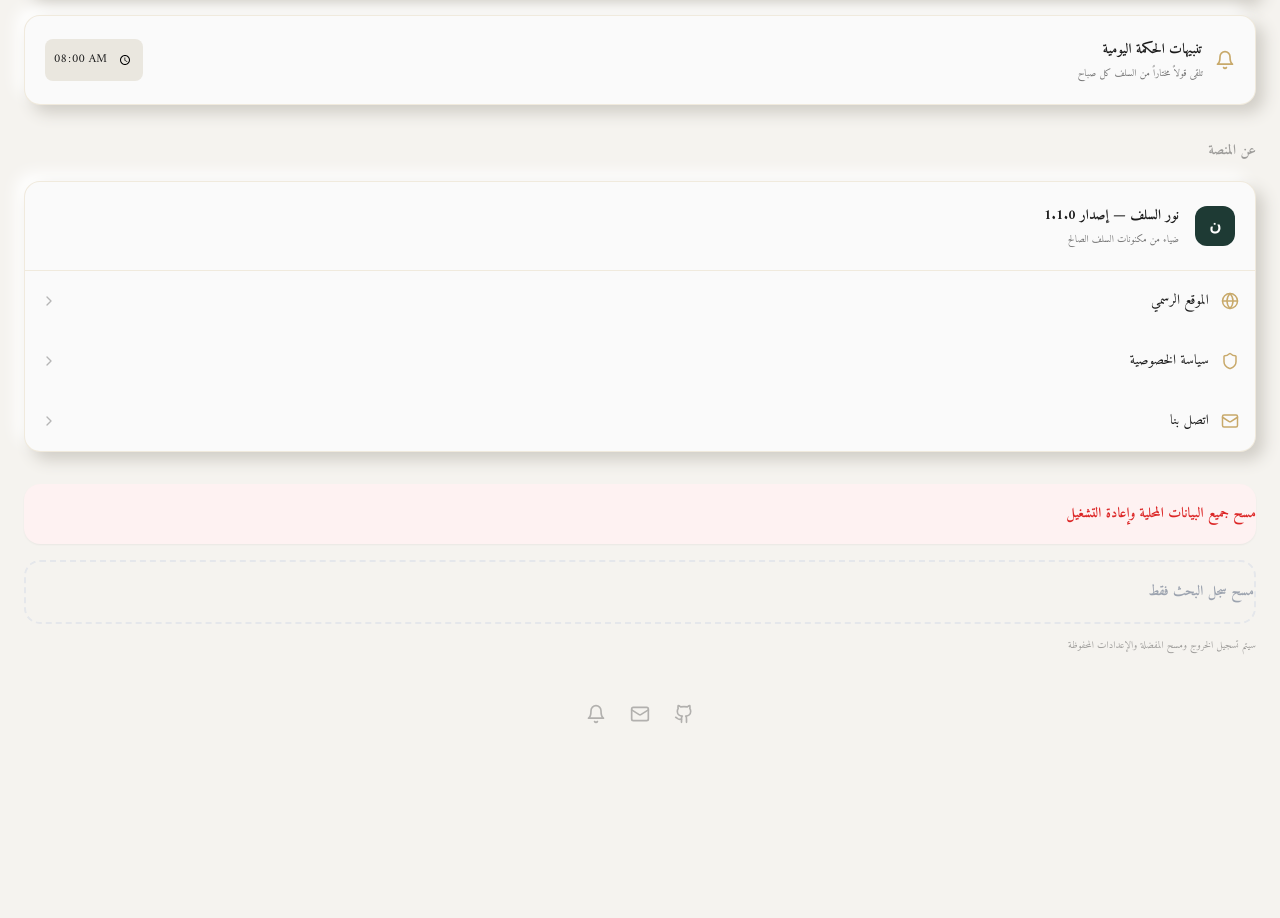
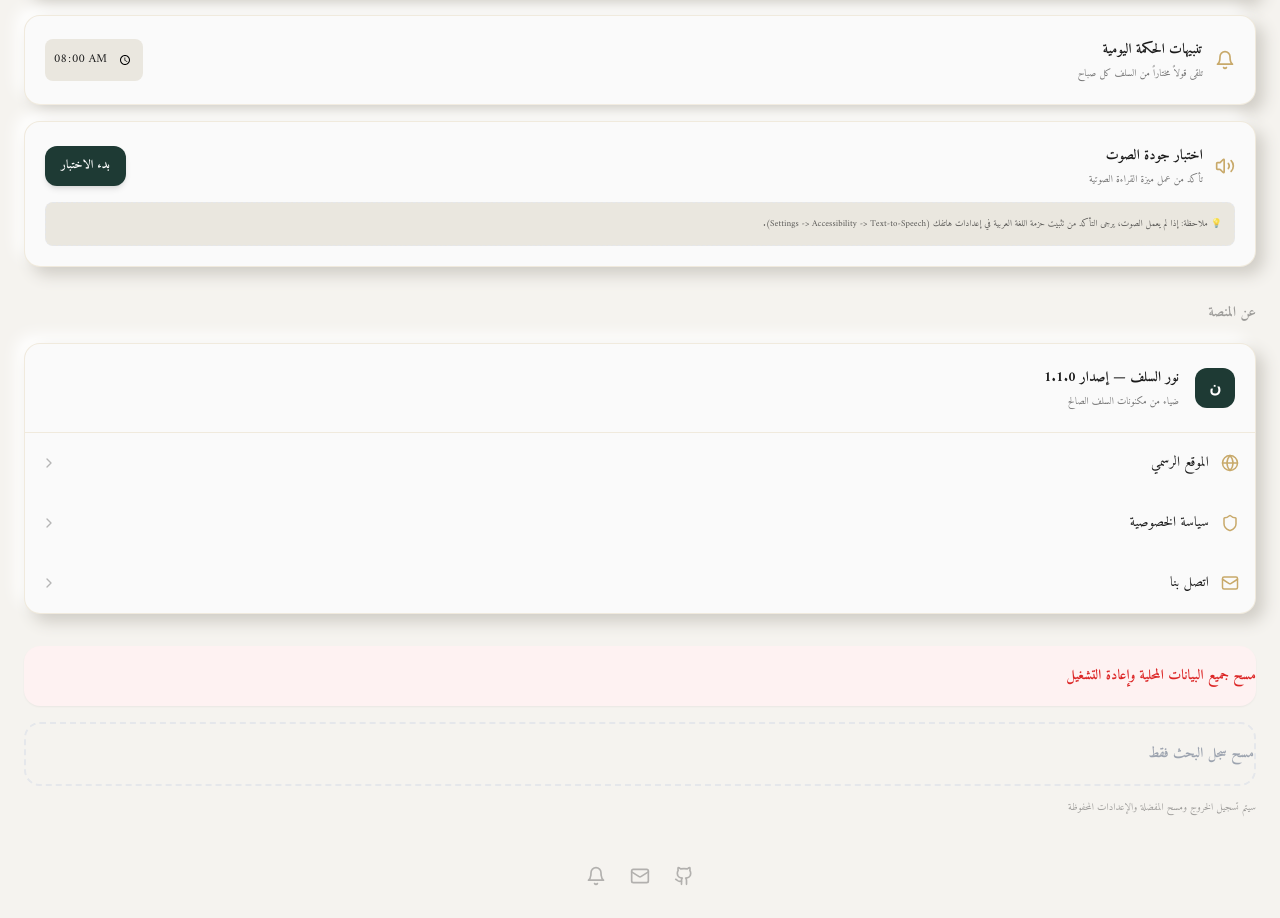
Before and after one commit to ibrahimcowke/AQWAAL-SALAF, a React (Vite) app: page /settings in a window 1280 px wide. Shown: the part 903-1821 px from the top of the page. Built offline with nearby package versions, Linux system fonts and the light colour scheme; a web font is replaced by a local one.

Commit message:
Arabic TTS Diagnostic Suite: Added Test Voice tool in Settings and hardened voice selection logic

```diff
--- a/src/pages/Settings.tsx
+++ b/src/pages/Settings.tsx
@@ -1,5 +1,6 @@
 import { motion } from 'framer-motion';
-import { Sun, Moon, BookOpen, Scaling, Globe, Shield, Github, Mail, Bell, ChevronLeft, Scroll, Cloud, Leaf, Sunrise, Crown } from 'lucide-react';
+import { Sun, Moon, BookOpen, Scaling, Globe, Shield, Github, Mail, Bell, ChevronLeft, Scroll, Cloud, Leaf, Sunrise, Crown, Volume2 } from 'lucide-react';
+import { useAudioStore } from '../stores/audioStore';
 import { useThemeStore } from '../stores/themeStore';
 import { useProgressStore } from '../stores/progressStore';
 import { useTranslation } from 'react-i18next';
@@ -135,6 +136,29 @@ export default function Settings() {
               </div>
               <input type="time" defaultValue="08:00" className="bg-[var(--color-bg-alt)] border-none rounded-lg p-2 text-xs arabic-text" />
           </div>
+
+          <div className="neu-card p-5">
+              <div className="flex items-center justify-between mb-3">
+                  <div className="flex items-center gap-3">
+                      <Volume2 size={20} className="text-[var(--color-gold)]" />
+                      <div>
+                          <h3 className="arabic-text font-bold text-sm">اختبار جودة الصوت</h3>
+                          <p className="arabic-text text-[10px] opacity-60">تأكد من عمل ميزة القراءة الصوتية</p>
+                      </div>
+                  </div>
+                  <button
+                    onClick={() => useAudioStore.getState().testVoice()}
+                    className="px-4 py-2 rounded-xl bg-[var(--color-primary)] text-white arabic-text font-bold text-xs shadow-md active:scale-95 transition-all"
+                  >
+                    بدء الاختبار
+                  </button>
+              </div>
+              <div className="p-3 rounded-lg bg-[var(--color-bg-alt)] border border-dashed border-[var(--color-gold)]/20">
+                  <p className="arabic-text text-[9px] opacity-70 leading-relaxed">
+                      💡 ملاحظة: إذا لم يعمل الصوت، يرجى التأكد من تثبيت حزمة اللغة العربية في إعدادات هاتفك (Settings {'->'} Accessibility {'->'} Text-to-Speech).
+                  </p>
+              </div>
+          </div>
         </div>
       </section>
 
--- a/src/stores/audioStore.ts
+++ b/src/stores/audioStore.ts
@@ -12,6 +12,7 @@ interface AudioState {
   stop: () => void;
   togglePause: () => void;
   setPlaybackRate: (rate: number) => void;
+  testVoice: () => void;
 }
 
 export const useAudioStore = create<AudioState>()((set, get) => ({
@@ -103,4 +104,22 @@ export const useAudioStore = create<AudioState>()((set, get) => ({
       set({ utterance: newUtter });
     }
   },
+  testVoice: () => {
+    if (!window.speechSynthesis) {
+      toast.error('Speech Synthesis not supported');
+      return;
+    }
+    const voices = window.speechSynthesis.getVoices();
+    const arVoices = voices.filter(v => v.lang.startsWith('ar'));
+
+    if (voices.length === 0) {
+      toast.error('No voices found. Try reloading or wait a moment.');
+    } else if (arVoices.length === 0) {
+      toast.error(`Found ${voices.length} voices, but NO Arabic voice found.`);
+      console.log('Voices available:', voices.map(v => `${v.name} (${v.lang})`));
+    } else {
+      toast.success(`Success! Found ${arVoices.length} Arabic voices.`);
+      get().speak('اختبار القراءة الصوتية. هل تسمعني؟', 'اختبار');
+    }
+  }
 }));
```
